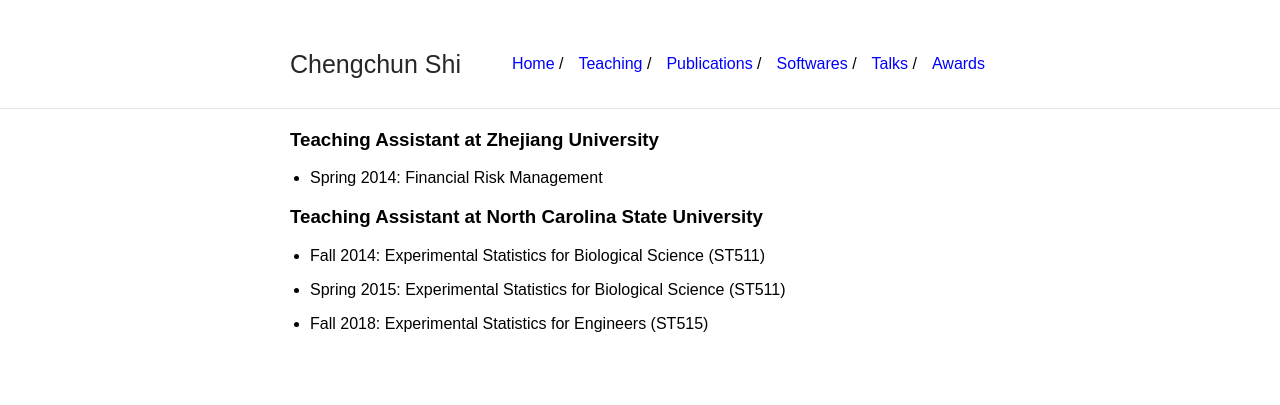
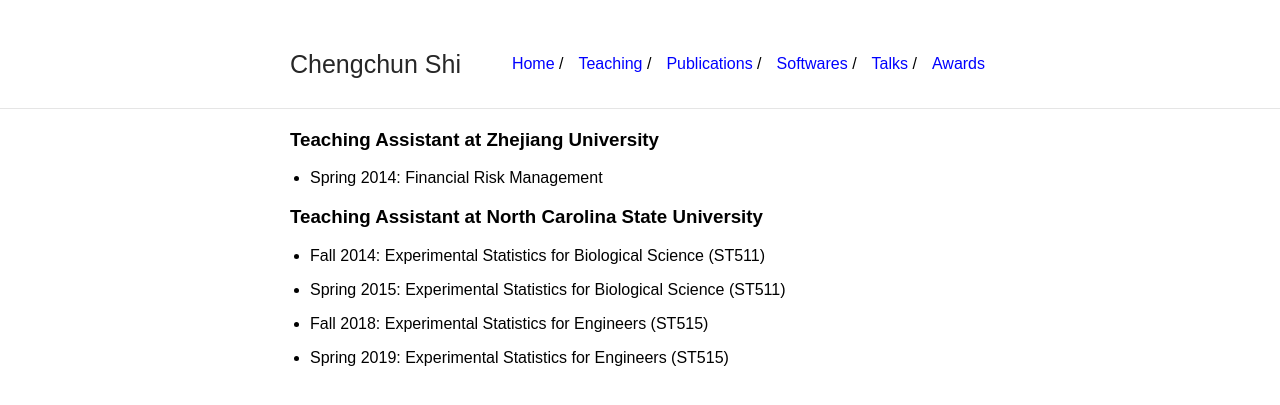
Before and after one commit to callmespring/callmespring.github.io, a Jekyll site: the page built from teaching.md, in a window 1280 px wide. Shown: the top 405 px of the page. Built offline with Jekyll 4.4.1, drawn with Linux system fonts in a browser that asks for light colours.

Commit message:
Update teaching.md

```diff
--- a/teaching.md
+++ b/teaching.md
@@ -14,3 +14,5 @@
 * Spring 2015: Experimental Statistics for Biological Science (ST511)
 
 * Fall 2018: Experimental Statistics for Engineers (ST515)
+
+* Spring 2019: Experimental Statistics for Engineers (ST515)
```
